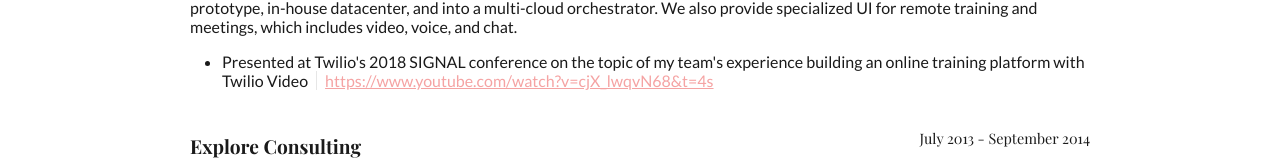
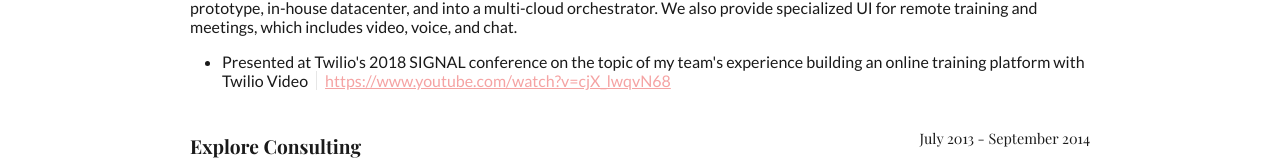
Before and after one commit to codinoedel/codinoedel.github.io, a React (Create React App) app: page / in a window 1280 px wide. Shown: the part 497-658 px from the top of the page. Built offline with nearby package versions, Linux system fonts and the light colour scheme; the HTML template or start-up script is replaced by a standard one.

Commit message:
Go away, t variable

```diff
--- a/src/data/experience.js
+++ b/src/data/experience.js
@@ -7,7 +7,7 @@
     achievements: [
       {
         value:    "Presented at Twilio's 2018 SIGNAL conference on the topic of my team's experience building an online training platform with Twilio Video",
-        resource: "https://www.youtube.com/watch?v=cjX_lwqvN68&t=4s",
+        resource: "https://www.youtube.com/watch?v=cjX_lwqvN68",
       },
     ],
   },
```
